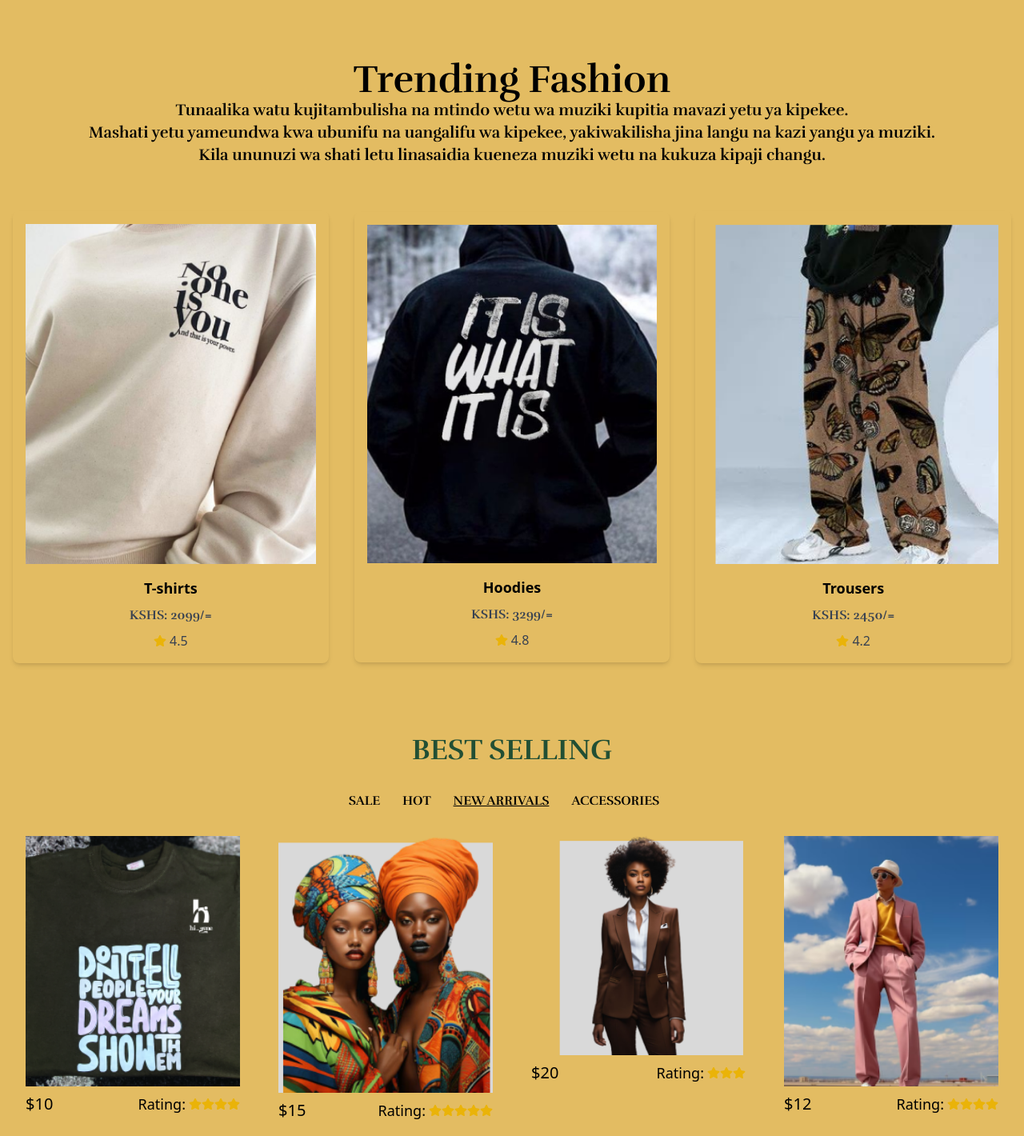
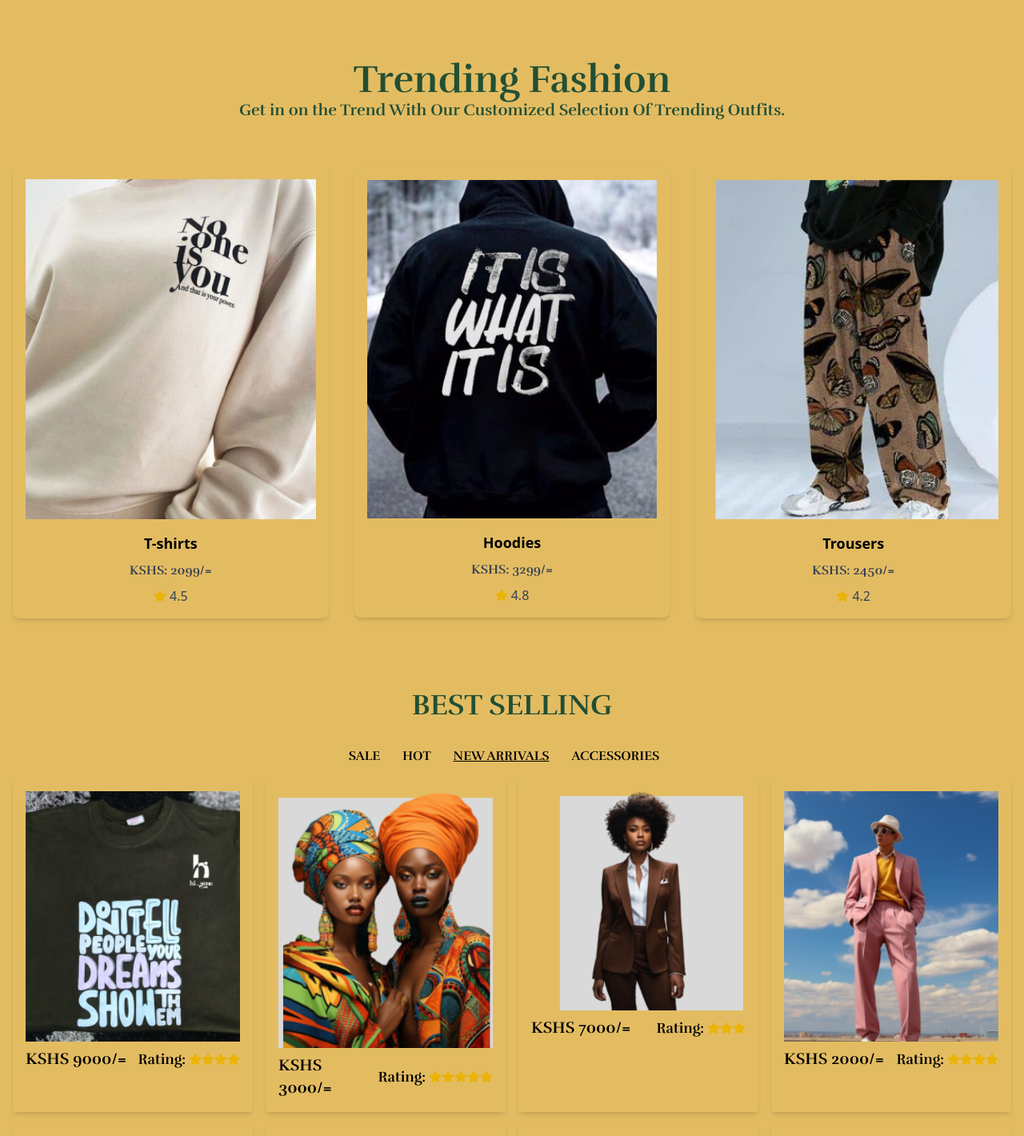
Before and after one commit to Sammienator/kim, a React (Create React App) app: page / in a window 1280 px wide. Shown: the part 660-2080 px from the top of the page at 80% size. Built offline with nearby package versions, Linux system fonts and the light colour scheme.

Commit message:
made structural changes

```diff
--- a/src/components/Galc.js
+++ b/src/components/Galc.js
@@ -8,39 +8,39 @@ const Galc = () => {
     <div className=" bg-[#E3BC62] justify-center text-center mx-auto py-8">
       <h1 className='text-center bg-[#E3BC62] pt-24 text-[#224F34] text-5xl capitalize'> Customized Outfits For You.</h1>
       <p className='text-center text-xl bg-[#E3BC62] text-[#224F34] mt-12 mb-12 '> Style Is A Way To Say Who You Are Without Having To Speak.</p>
-      <div className="flex flex-wrap">
+      <div className="flex   flex-wrap">
         {/* Column 1 */}
-        <div className="w-full md:w-1/3 p-4">
+        <div className="w-full  shadow-md md:w-1/3 p-4">
           <img
-            src= {cust1}
+            src= {cust3}
             alt="Imag 1"
             className="w-full h-auto rounded-lg mb-4"
           />
-          <h1> T SHIRTS</h1>
+          <h1 className='text-[#224F34] text-2xl'> T SHIRTS</h1>
           <p className="text-gray-700">
           Experience The Perfect Blend Of Style, Comfort, And Durability. Its Time To Make A Statement Effortlessly!
           </p>
         </div>
         {/* Column 2 */}
-        <div className="w-full md:w-1/3 p-4">
+        <div className="w-full shadow-md  md:w-1/3 p-4">
           <img
             src= {cust2}
             alt="Imag 2"
             className="w-full h-auto rounded-lg mb-4"
           />
-          <h1> HOODIES </h1>
+          <h1 className='text-[#224F34] text-2xl' > HOODIES </h1>
           <p className="text-gray-700">
           Embrace The Future Of Fashion With Our Customized Trouser And Discover The Perfect Blend Of Comfort, Quality, And Individuality.
           </p>
         </div>
         {/* Column 3 */}
-        <div className="w-full md:w-1/3 p-4">
+        <div className="w-full shadow-md md:w-1/3 p-4">
           <img
-            src={cust3}
+            src={cust1}
             alt="Imag 3"
             className="w-full h-auto rounded-lg mb-4"
           />
-          <h1> TROUSERS </h1>
+          <h1 className='text-[#224F34] text-2xl'> TROUSERS </h1>
           <p className="text-gray-700">
           Experience The Perfect Blend Of Style, Comfort, And Durability. Its Time To Make A Statement Effortlessly!
           </p>
--- a/src/components/Galz.js
+++ b/src/components/Galz.js
@@ -12,14 +12,14 @@ import best7 from '../assets/best7.png'
 
 const Galz = () => {
   const images = [
-    { id: 1, src: best1, price: '$10', rating: 4 },
-    { id: 2, src: best2, price: '$15', rating: 5 },
-    { id: 3, src: best3, price: '$20', rating: 3 },
-    { id: 4, src: best4, price: '$12', rating: 4 },
-    { id: 5, src: best5, price: '$10', rating: 4 },
-    { id: 6, src: best6, price: '$15', rating: 5 },
-    { id: 7, src: best7, price: '$20', rating: 3 },
-    { id: 8, src: best1, price: '$12', rating: 4 },
+    { id: 1, src: best1, price: 'KSHS 9000/=', rating: 4 },
+    { id: 2, src: best2, price: 'KSHS 3000/=', rating: 5 },
+    { id: 3, src: best3, price: 'KSHS 7000/=', rating: 3 },
+    { id: 4, src: best4, price: 'KSHS 2000/=', rating: 4 },
+    { id: 5, src: best5, price: 'KSHS 8000/=', rating: 4 },
+    { id: 6, src: best6, price: 'KSHS 6000/=', rating: 5 },
+    { id: 7, src: best7, price: 'KSHS 2000/=', rating: 3 },
+    { id: 8, src: best1, price: 'KSHS 7000/=', rating: 4 },
     // Add more images as needed
   ];
 
@@ -45,14 +45,14 @@ const Galz = () => {
       </nav>
 
       {/* Gallery Images */}
-      <div className="grid grid-cols-1 md:grid-cols-4 gap-4">
+      <div className="grid grid-cols-1 md:grid-cols-4 gap-4  ">
         {images.map(image => (
-          <div key={image.id} className=" p-4 rounded">
+          <div key={image.id} className=" p-4 shadow-md rounded">
             <img src={image.src} alt={`Imag ${image.id}`} className="w-full h-95 object-cover mb-2" />
             <div className="flex justify-between">
-              <span className="text-xl">{image.price}</span>
+              <p><span className="text-xl">{image.price}</span> </p>
               <div className="flex items-center">
-                <span className="text-lg mr-1">Rating:</span>
+                <p className="text-lg mr-1">Rating:</p>
                 {Array.from({ length: image.rating }, (_, index) => (
                   <FaStar key={index} className="text-yellow-500" />
                 ))}
--- a/src/components/PricingSection.js
+++ b/src/components/PricingSection.js
@@ -33,9 +33,8 @@ const PricingSection = () => {
     <>
 <div className='bg-[#E3BC62]'>
 
-<h1 className='text-center   pt-24  text-5xl'> Trending Fashion</h1>
-     <p className='text-center   text-xl w-half  '> Tunaalika watu kujitambulisha na mtindo wetu wa muziki kupitia mavazi yetu ya kipekee. <br/> Mashati yetu yameundwa kwa ubunifu na uangalifu wa kipekee, yakiwakilisha jina langu na kazi yangu ya muziki.
-     <br/> Kila ununuzi wa shati letu linasaidia kueneza muziki wetu na kukuza kipaji changu. </p>
+<h1 className='text-center text-[#224F34]  pt-24  text-5xl'> Trending Fashion</h1>
+     <p className='text-center text-[#224F34]  text-xl w-half  '> Get in on the Trend With Our Customized Selection Of Trending Outfits. </p>
 
 
     <div className="container mx-auto flex flex-col md:flex-row justify-center items-center mt-10">
```
